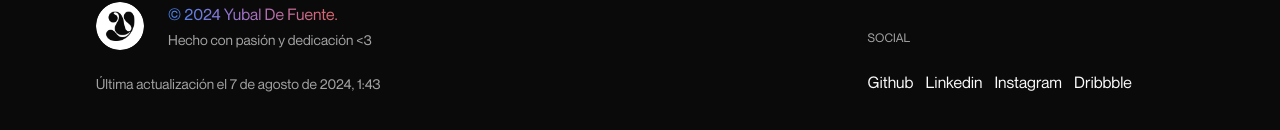
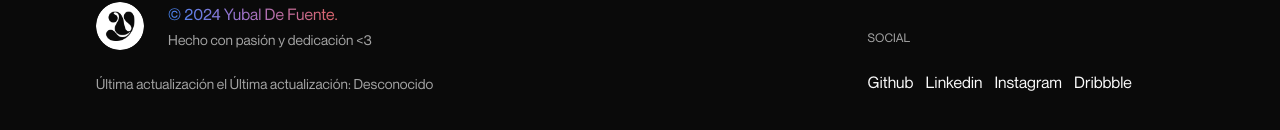
Before and after one commit to defu13/yubal-portfolio, a Next.js app: page /myprojects in a window 1280 px wide. Shown: the part 4027-4157 px from the top of the page. Built offline with nearby package versions, Linux system fonts and the light colour scheme.

Commit message:
date test

```diff
--- a/src/components/Footer/Footer.jsx
+++ b/src/components/Footer/Footer.jsx
@@ -11,13 +11,22 @@ function Footer() {
     const isMobile = window.innerWidth < 640;
 
     // Obtener la fecha actual (última actualización)
-    const lastUpdated = new Intl.DateTimeFormat("es-ES", {
-        day: "numeric",
-        month: "long",
-        year: "numeric",
-        hour: "numeric",
-        minute: "numeric",
-    }).format(new Date());
+    const commitTime = process.env.VERCEL_GIT_COMMIT_TIME;
+    let lastUpdated;
+
+    try {
+        lastUpdated = new Intl.DateTimeFormat("es-ES", {
+            day: "numeric",
+            month: "long",
+            year: "numeric",
+            hour: "numeric",
+            minute: "numeric",
+        }).format(new Date(commitTime));
+    } catch (error) {
+        lastUpdated = "Última actualización: Desconocido";
+    }
+
+    console.log(lastUpdated);
 
     return (
         <footer
@@ -43,7 +52,9 @@ function Footer() {
                         </div>
                     </div>
                     <div className="flex">
-                        <p className="text-neutral-400 text-sm">Última actualización el {lastUpdated}</p>
+                        <p className="text-neutral-400 text-sm">
+                            Última actualización el {lastUpdated}
+                        </p>
                     </div>
                 </div>
                 <div className="flex flex-col justify-between gap-16">
--- a/src/components/ProjectCard/ProjectCard.jsx
+++ b/src/components/ProjectCard/ProjectCard.jsx
@@ -7,7 +7,7 @@ import HighlightText from "../HighlightText/HighlightText";
 import { faArrowRight } from "@fortawesome/free-solid-svg-icons";
 import { FontAwesomeIcon } from "@fortawesome/react-fontawesome";
 
-function ProjectCard({ project, isBackground = false, cardClassName, isShadow = true }) {
+function ProjectCard({ project, isBackground = false, cardClassName = "sm:h-[550px] md:h-[700px] h-auto", isShadow = true }) {
     const [isHovering, setIsHovering] = useState(false);
     const shouldShowGradient = isHovering || window.innerWidth < 640;
     const isMobile = window.innerWidth < 640;
@@ -15,7 +15,7 @@ function ProjectCard({ project, isBackground = false, cardClassName, isShadow =
     return (
         <div className={`${styles.container}`} style={{boxShadow: !isShadow && "none"}}>
             <motion.div
-                className={`sm:h-[550px] md:h-[700px] h-auto sm:gap-16 gap-10 ${cardClassName} ${styles.card}`}
+                className={`sm:gap-16 gap-10 ${cardClassName} ${styles.card}`}
                 onHoverStart={() => setIsHovering(true)}
                 onHoverEnd={() => setIsHovering(false)}
             >
--- a/src/components/ProjectsPreviewComponent/ProjectsPreviewComponent.jsx
+++ b/src/components/ProjectsPreviewComponent/ProjectsPreviewComponent.jsx
@@ -11,7 +11,7 @@ function ProjectsPreviewComponent() {
     return (
         <>
             <div className="relative md:max-w-5xl h-[100vh] w-full flex flex-col">
-                {projectsData.slice(0, 3).map((project, index) => (
+                {projectsData.slice(-3).map((project, index) => (
                     <Link key={index} href={`/myprojects/${project.id}`}>
                         <div
                             className="absolute w-full"
```
